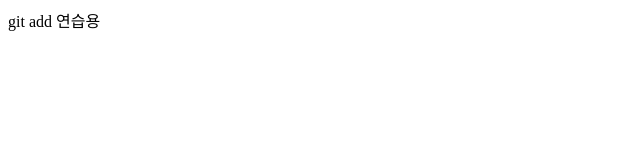
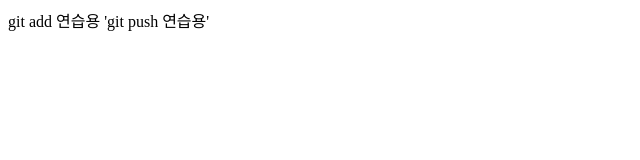
Before and after one commit to checkuu-0216/git-prac, a plain HTML site: page index.html in a window 1280 px wide. Shown: the whole page, without its empty margins (0-640 px from the left). Drawn offline with Linux system fonts and the light colour scheme.

Commit message:
git add 연습용

```diff
--- a/index.html
+++ b/index.html
@@ -5,6 +5,7 @@
     <meta name="viewport" content="width=device-width, initial-scale=1.0">
     <title>Document</title>
     git add 연습용
+    'git push 연습용'
 
 </head>
 <body>
```
